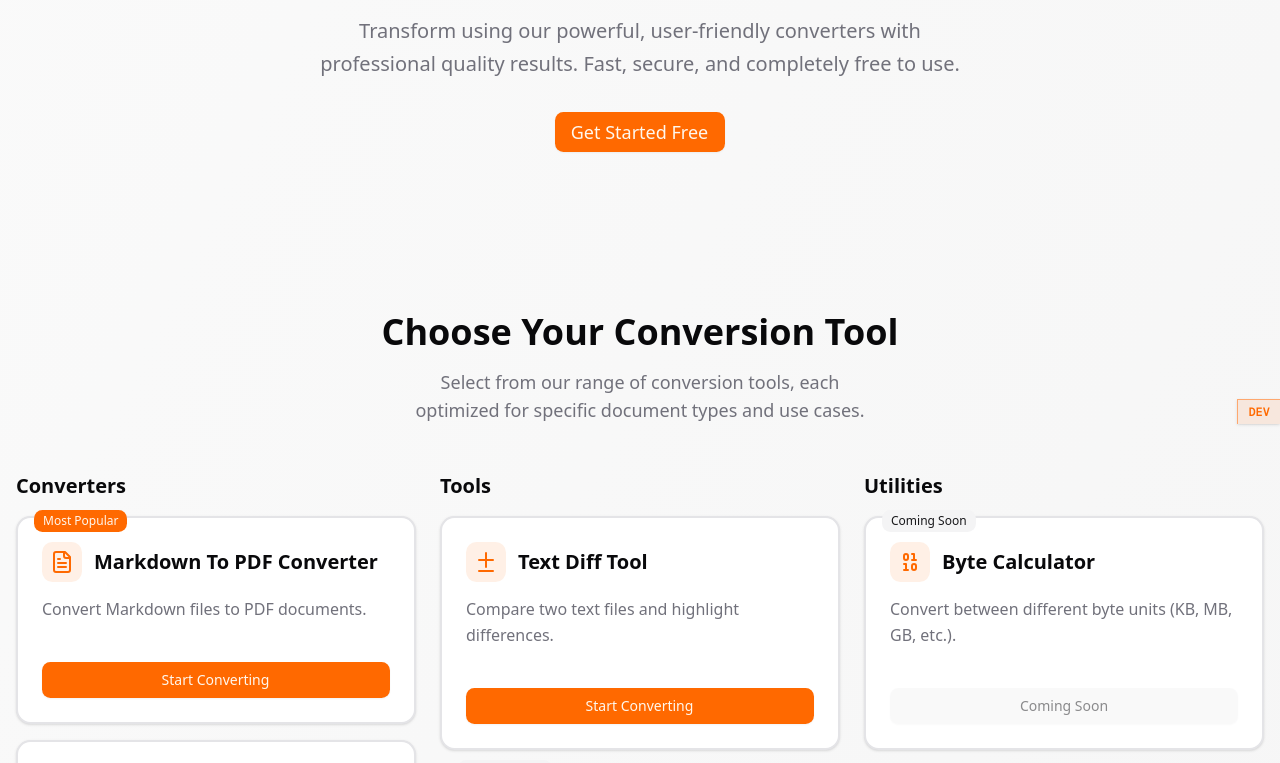
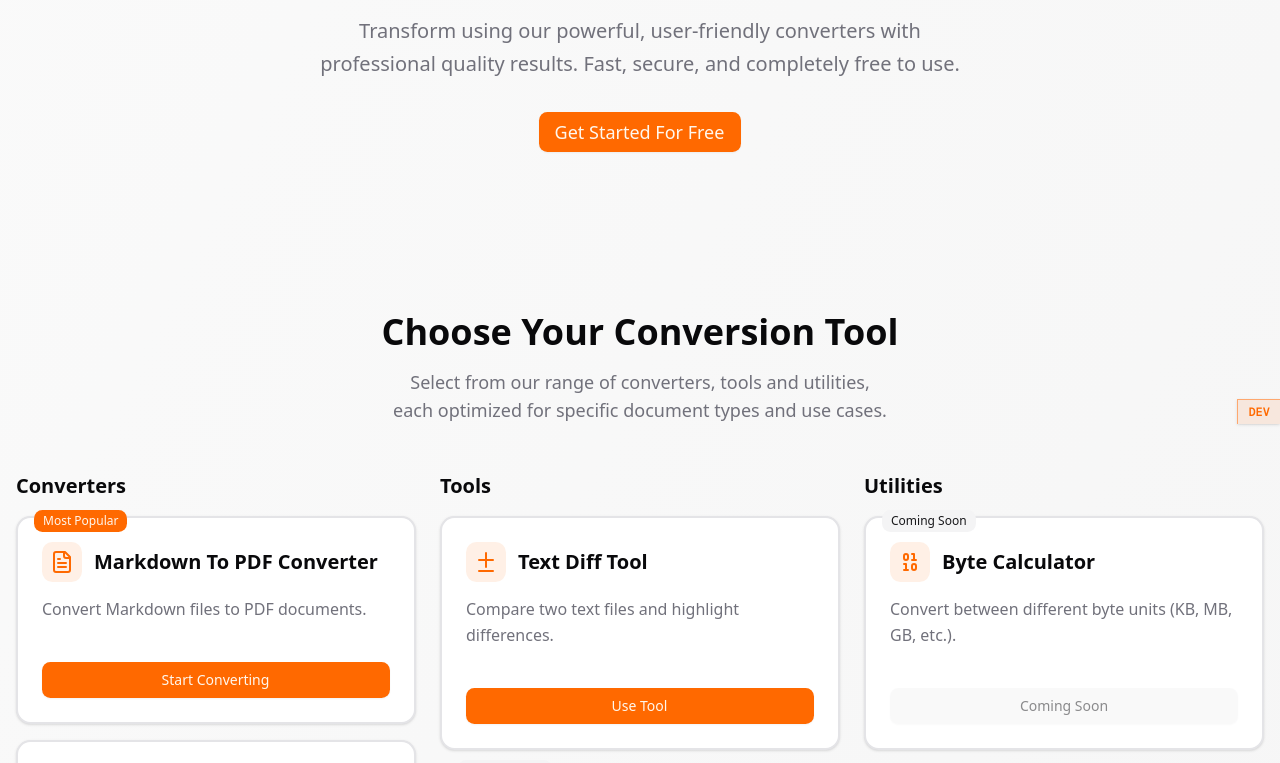
Before and after one commit to SlickYeet/convertio, a Next.js app: page / in a window 1280 px wide. Shown: the part 376-1139 px from the top of the page. Built offline with nearby package versions, Linux system fonts and the light colour scheme.

Commit message:
fix: update button labels and improve text clarity in Hero and Options components

```diff
--- a/src/components/landing/hero.tsx
+++ b/src/components/landing/hero.tsx
@@ -34,7 +34,7 @@ export default function Hero() {
         </p>
 
         <ButtonWithAnimatedArrow
-          label="Get Started Free"
+          label="Get Started For Free"
           href="/converters?type=md-to-pdf"
         />
       </div>
--- a/src/components/landing/options.tsx
+++ b/src/components/landing/options.tsx
@@ -18,8 +18,8 @@ export default function Options() {
           Choose Your Conversion Tool
         </h2>
         <p className="text-muted-foreground mx-auto max-w-2xl text-lg text-balance">
-          Select from our range of conversion tools, each optimized for specific
-          document types and use cases.
+          Select from our range of converters, tools and utilities, each
+          optimized for specific document types and use cases.
         </p>
       </div>
 
@@ -41,6 +41,19 @@ export default function Options() {
 
               const category = list.label.toLowerCase() as keyof typeof CONFIG
               const href = `/${category}?type=${hrefFromProps}`
+
+              const buttonLabel = (() => {
+                switch (category) {
+                  case "converters":
+                    return "Start Converting"
+                  case "tools":
+                    return "Use Tool"
+                  case "utilities":
+                    return "Use Utility"
+                  default:
+                    return "Start Now"
+                }
+              })()
 
               return (
                 <Card
@@ -70,7 +83,7 @@ export default function Options() {
                         {label}
                       </CardTitle>
                     </div>
-                    <CardDescription className="text-base leading-relaxed">
+                    <CardDescription className="line-clamp-2 text-base leading-relaxed">
                       {description}
                     </CardDescription>
                   </CardHeader>
@@ -78,7 +91,7 @@ export default function Options() {
                   <CardContent className="pt-0">
                     <ButtonWithAnimatedArrow
                       disabled={comingSoon}
-                      label="Start Converting"
+                      label={buttonLabel}
                       href={href}
                       comingSoon={comingSoon}
                       size="default"
```
